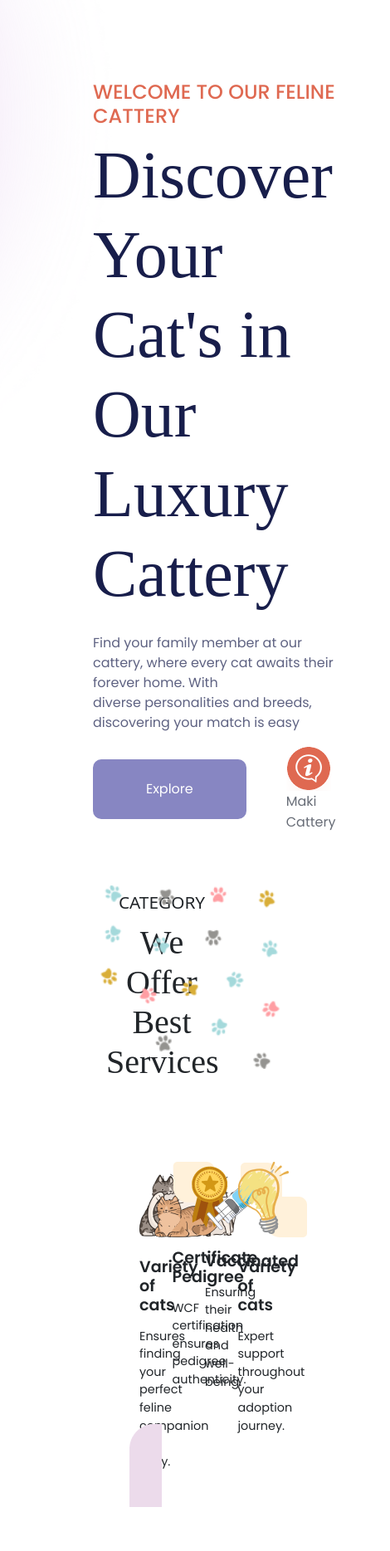
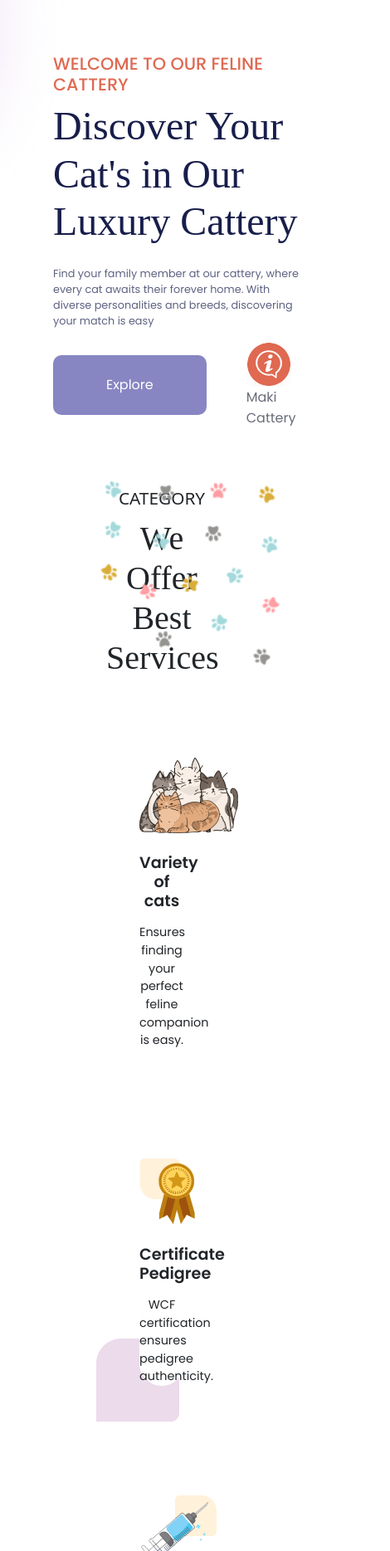
Before and after one commit to pkbsa/maki-cattery, a plain HTML site: page index.html in a window 390 px wide. Shown: the part 131-2000 px from the top of the page at 83% size, 470 px wide, since content can reach past the window. Before the commit the page ends 1979 px from the top, so only its background shows below. Drawn offline with nearby package versions, Linux system fonts and the light colour scheme; a web font is replaced by a local one.

Commit message:
responsive

```diff
--- a/index.html
+++ b/index.html
@@ -64,7 +64,7 @@
         <h3 class="head-page mt-2">CATEGORY</h3>
         <h2 class="description-page mt-1 ">We Offer Best Services</h2>
         <div class="row">
-            <div class="col-3">
+            <div class="col-sm-12  col-md-6 col-lg-3">
                 <div class="category-box">
                     <img src="assets/image-cats.png" alt="cats">
                     <h4 class="mt-4">
@@ -73,7 +73,7 @@
                     <p class="mt-3"> Ensures finding your<br/> perfect feline <br/>companion is easy.</p>
                 </div>
             </div>
-            <div class="col-3" id="highlight-box">
+            <div class="col-sm-12 col-md-6 col-lg-3" id="highlight-box">
                 <div class="category-box" >
                     <img src="assets/image-pedigree.png" alt="cats">
                     <h4 class="mt-4">
@@ -82,7 +82,7 @@
                     <p class="mt-3"> WCF certification <br/> ensures pedigree  <br/>authenticity.</p>
                 </div>
             </div>
-            <div class="col-3">
+            <div class="col-sm-12 col-md-6 col-lg-3">
                 <div class="category-box">
                     <img src="assets/image-vaccine.png" alt="cats">
                     <h4 class="mt-4">
@@ -91,7 +91,7 @@
                     <p class="mt-3">Ensuring their health <br/> and well-being.</p>
                 </div>
             </div>
-            <div class="col-3">
+            <div class="col-sm-12 col-md-6 col-lg-3">
                 <div class="category-box">
                     <img src="assets/image-help.png" alt="cats">
                     <h4 class="mt-4">
--- a/styles.css
+++ b/styles.css
@@ -64,6 +64,9 @@
     font-family: 'Poppins', sans-serif;
     font-weight: 'Medium';
 }
+#cat{
+    width: 100%;
+}
 
 /* PAGE CATEGORY */
 .page-category{
@@ -71,7 +74,7 @@
     text-align: center;
     display: flex;
     flex-direction: column;
-    margin: 2em 8em 2em 8em;
+    padding : 2em 8em 2em 8em;
 
 }
 #page-category-bg{
@@ -115,3 +118,27 @@
     font-size: 0.9em;
     margin-bottom: 3em;
 }
+
+@media screen and (max-width: 600px) {
+    #title{
+        font-size: 3em;
+    }
+    .my-container{
+        padding: 2em 0em 2em 4em;
+    }
+    .my-container{
+        margin: 0;
+    }
+}
+
+@media screen and (max-width: 1500px) {
+    #title{
+        font-size: 3em;
+    }
+    #above{
+        font-size: 1.3em;
+    }
+    #text{
+        font-size: 0.8em;
+    }
+}
```
